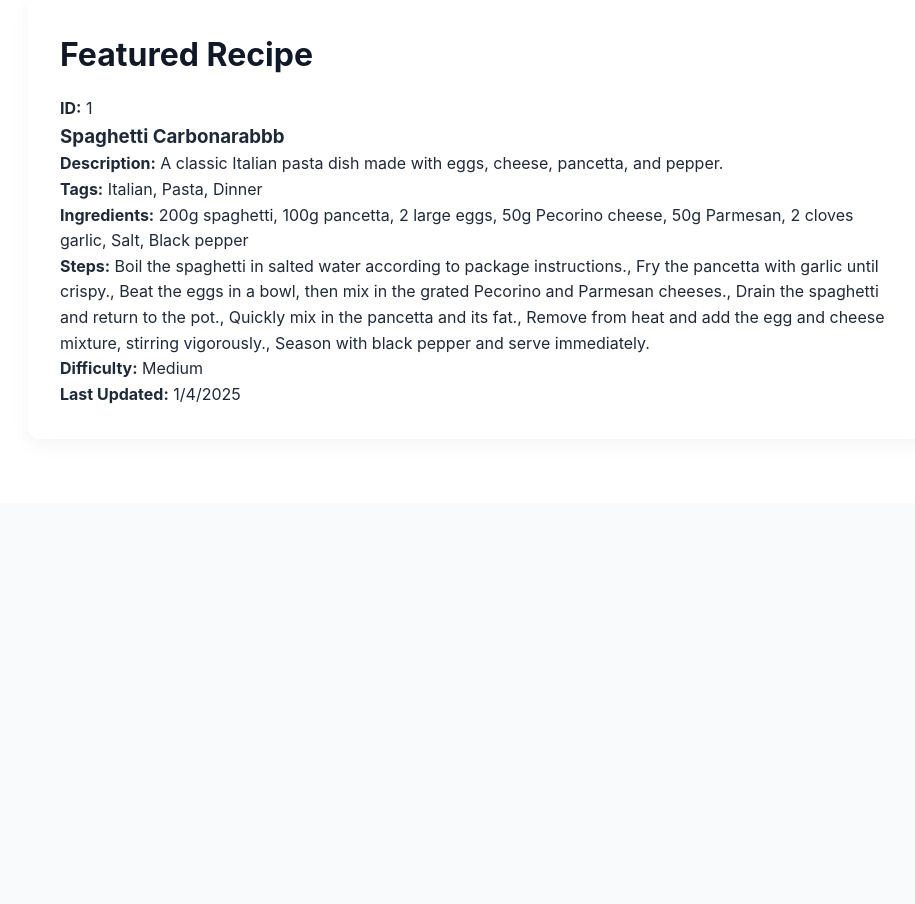
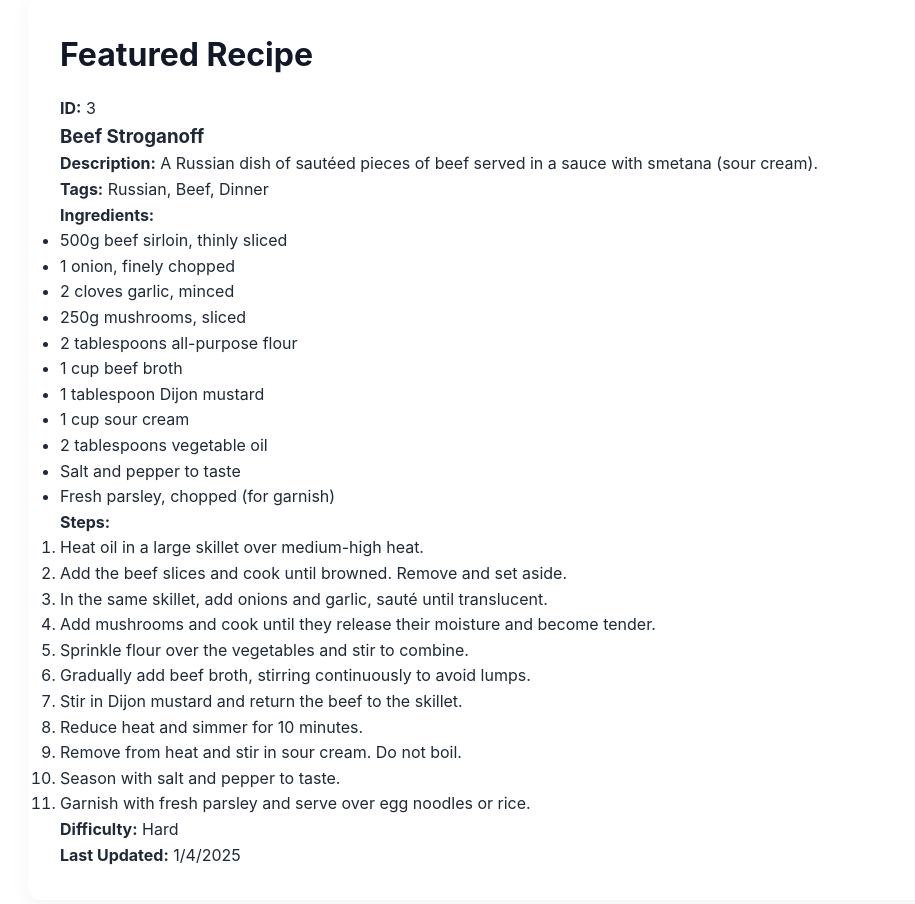
Before and after one commit to FMammaddli/Project2, a React (Create React App) app: page / in a window 1280 px wide. Shown: the part 440-1344 px from the top of the page, without its empty margins (162-1077 px from the left). Before the commit the page ends 943 px from the top, so only its background shows below. Built offline with nearby package versions, Linux system fonts and the light colour scheme; data requests are answered from the project's data file.

Commit message:
HomePage updated

```diff
--- a/public/db.json
+++ b/public/db.json
@@ -2,7 +2,7 @@
   "Recipes": [
     {
       "id": "1",
-      "title": "Spaghetti Carbonarabbb",
+      "title": "Spaghetti Carbonara",
       "description": "A classic Italian pasta dish made with eggs, cheese, pancetta, and pepper.",
       "ingredients": [
         "200g spaghetti",
@@ -29,7 +29,7 @@
         "Dinner"
       ],
       "difficulty": "Medium",
-      "lastUpdated": "2025-01-04T16:55:06.705Z",
+      "lastUpdated": "2025-01-04T21:05:35.432Z",
       "order": 1
     },
     {
@@ -97,7 +97,7 @@
         "Dinner"
       ],
       "difficulty": "Hard",
-      "lastUpdated": "2025-01-01T12:00:00Z",
+      "lastUpdated": "2025-01-04T21:06:01.713Z",
       "order": 1
     },
     {
--- a/src/pages/HomePage.jsx
+++ b/src/pages/HomePage.jsx
@@ -9,10 +9,6 @@ const HomePage = () => {
     fetchFeaturedRecipe();
   }, []);
 
-  /**
-   * Fetch the newest recipe from JSON Server by sorting
-   * on `lastUpdated` in descending order.
-   */
   const fetchFeaturedRecipe = async () => {
     try {
       const response = await fetch(
@@ -30,9 +26,6 @@ const HomePage = () => {
     }
   };
 
-  /**
-   * Example projects array. Adjust as needed.
-   */
   const projects = [
     {
       title: "Project 1: AutoForm Filler",
@@ -111,17 +104,25 @@ const HomePage = () => {
               )}
             {Array.isArray(featuredRecipe.ingredients) &&
               featuredRecipe.ingredients.length > 0 && (
-                <p>
-                  <strong>Ingredients:</strong>{" "}
-                  {featuredRecipe.ingredients.join(", ")}
-                </p>
+                <div>
+                  <strong>Ingredients:</strong>
+                  <ul>
+                    {featuredRecipe.ingredients.map((ingredient, idx) => (
+                      <li key={idx}>{ingredient}</li>
+                    ))}
+                  </ul>
+                </div>
               )}
             {Array.isArray(featuredRecipe.steps) &&
               featuredRecipe.steps.length > 0 && (
-                <p>
-                  <strong>Steps:</strong>{" "}
-                  {featuredRecipe.steps.join(", ")}
-                </p>
+                <div>
+                  <strong>Steps:</strong>
+                  <ol>
+                    {featuredRecipe.steps.map((step, idx) => (
+                      <li key={idx}>{step}</li>
+                    ))}
+                  </ol>
+                </div>
               )}
             <p>
               <strong>Difficulty:</strong> {featuredRecipe.difficulty}
```
